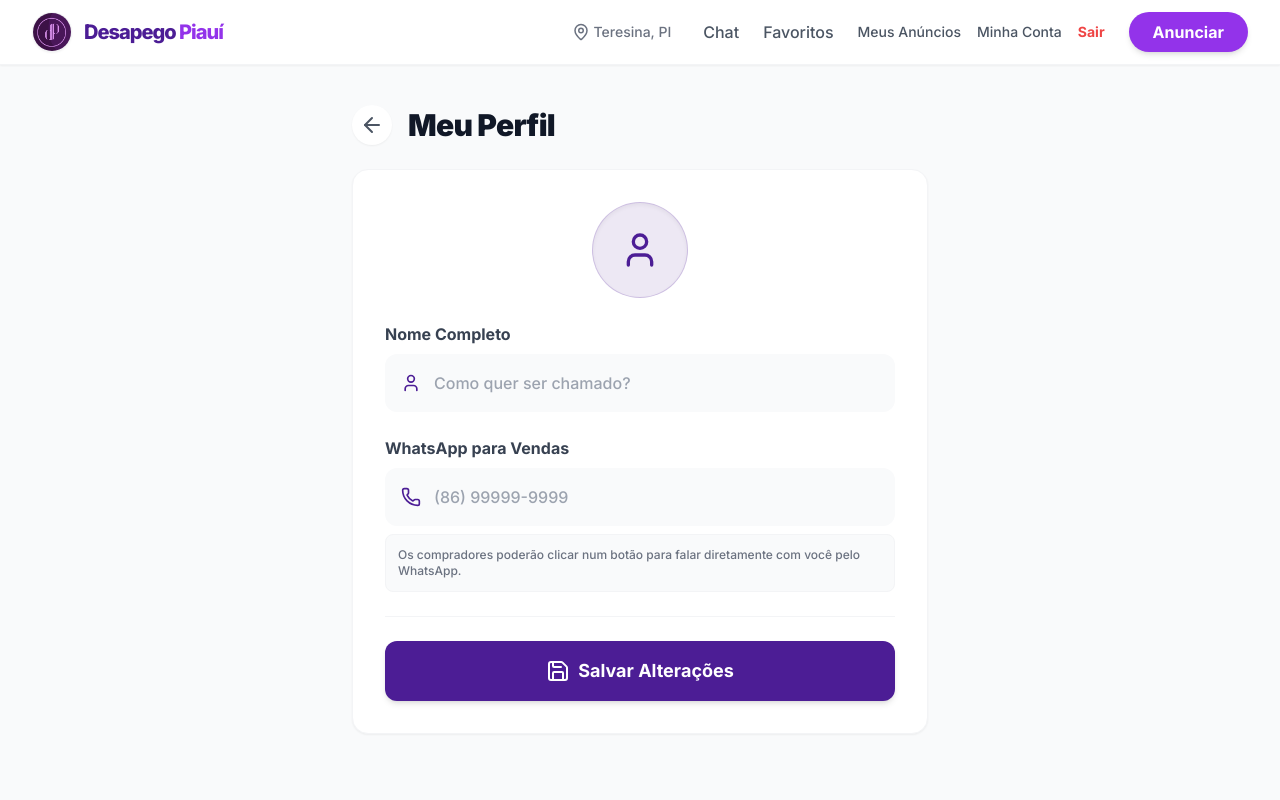
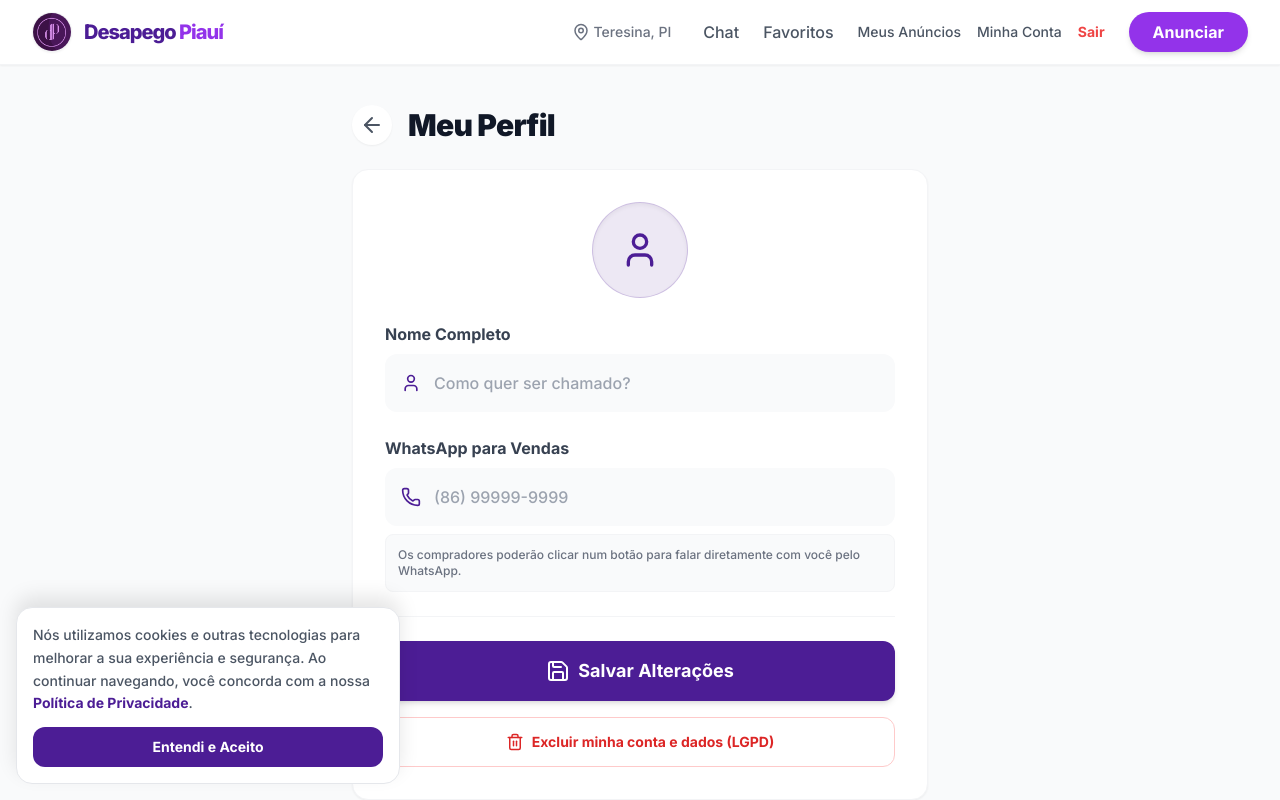
Before and after one commit to junior007x9/desapego-piaui, a Next.js app: page /perfil in a window 1280 px wide. Shown: the top 800 px of the page. Built offline with nearby package versions, Linux system fonts and the light colour scheme; no server answers; the database is empty; sample sign-in values are in the browser's storage.

Commit message:
feat: implementa banner de cookies LGPD e atualiza layout

```diff
--- a/app/layout.tsx
+++ b/app/layout.tsx
@@ -4,6 +4,7 @@ import { Inter } from 'next/font/google'
 import Navbar from '@/components/Navbar'
 import BottomNav from '@/components/BottomNav'
 import Footer from '@/components/Footer'
+import CookieBanner from '@/components/CookieBanner' // IMPORTAÇÃO DO BANNER LGPD AQUI
 
 const inter = Inter({ subsets: ['latin'] })
 
@@ -41,6 +42,9 @@ export default function RootLayout({
         </div>
 
         <BottomNav />
+
+        {/* COMPONENTE DO BANNER RENDERIZADO AQUI */}
+        <CookieBanner />
       </body>
     </html>
   )
--- a/app/perfil/page.tsx
+++ b/app/perfil/page.tsx
@@ -1,19 +1,19 @@
 'use client'
 import { useEffect, useState } from 'react'
 import { auth, db } from '@/lib/firebase'
-import { onAuthStateChanged } from 'firebase/auth'
-import { doc, getDoc, setDoc, serverTimestamp } from 'firebase/firestore'
+import { onAuthStateChanged, deleteUser } from 'firebase/auth'
+import { doc, getDoc, setDoc, serverTimestamp, deleteDoc } from 'firebase/firestore'
 import { useRouter } from 'next/navigation'
-import { User, Phone, Save, Loader2, ArrowLeft } from 'lucide-react'
+import { User, Phone, Save, Loader2, ArrowLeft, Trash2 } from 'lucide-react'
 import Link from 'next/link'
 
 export default function PerfilPage() {
   const router = useRouter()
   const [loading, setLoading] = useState(true)
   const [saving, setSaving] = useState(false)
+  const [deleting, setDeleting] = useState(false)
   const [userAuth, setUserAuth] = useState<any>(null)
 
-  // Campos do formulário
   const [nome, setNome] = useState('')
   const [telefone, setTelefone] = useState('')
 
@@ -26,7 +26,6 @@ export default function PerfilPage() {
       setUserAuth(user)
 
       try {
-        // Busca os dados do utilizador no Firestore
         const userDoc = await getDoc(doc(db, 'users', user.uid))
         if (userDoc.exists()) {
           const dados = userDoc.data()
@@ -48,16 +47,14 @@ export default function PerfilPage() {
     setSaving(true)
 
     try {
-      // Limpa a formatação do telefone (deixa só números)
       const telLimpo = telefone.replace(/\D/g, '')
 
-      // Guarda ou atualiza o documento do utilizador no Firestore
       await setDoc(doc(db, 'users', userAuth.uid), {
         nome: nome,
         telefone: telLimpo,
         email: userAuth.email,
         atualizadoEm: serverTimestamp()
-      }, { merge: true }) // merge: true garante que não apaga outros dados se existirem
+      }, { merge: true })
 
       alert("Perfil atualizado com sucesso!")
       router.push('/meus-anuncios')
@@ -69,7 +66,33 @@ export default function PerfilPage() {
     }
   }
 
-  // Máscara simples para telefone: (86) 99999-9999
+  // LGPD: FUNÇÃO PARA EXCLUIR CONTA DEFINITIVAMENTE
+  const handleDeleteAccount = async () => {
+    const confirmacao = window.confirm("ATENÇÃO (LGPD): Tem certeza de que deseja excluir sua conta? Todos os seus dados pessoais, perfil e anúncios vinculados serão permanentemente apagados e não poderão ser recuperados.")
+
+    if (!confirmacao) return;
+
+    setDeleting(true)
+    try {
+      // 1. Apaga os dados do usuário no Firestore
+      await deleteDoc(doc(db, 'users', userAuth.uid));
+
+      // 2. Apaga a conta de Autenticação do Firebase
+      await deleteUser(userAuth);
+
+      alert("Sua conta e dados foram excluídos com sucesso em conformidade com a LGPD.");
+      router.push('/');
+    } catch (error: any) {
+      console.error("Erro ao excluir conta:", error)
+      if (error.code === 'auth/requires-recent-login') {
+        alert("Por questões de segurança, faça logout e login novamente antes de excluir sua conta.");
+      } else {
+        alert("Ocorreu um erro ao tentar excluir a sua conta.");
+      }
+      setDeleting(false)
+    }
+  }
+
   const handleTelefoneChange = (e: React.ChangeEvent<HTMLInputElement>) => {
     let valor = e.target.value.replace(/\D/g, '')
     if (valor.length <= 11) {
@@ -82,7 +105,6 @@ export default function PerfilPage() {
   if (loading) return <div className="min-h-screen flex items-center justify-center"><Loader2 className="animate-spin text-primary" size={40} /></div>
 
   return (
-    // pb-28 no mobile para o BottomNav não tampar o botão
     <div className="bg-gray-50 min-h-screen py-6 md:py-10 px-4 pb-28 md:pb-10">
       <div className="max-w-xl mx-auto">
         <div className="mb-6 flex items-center gap-4">
@@ -133,14 +155,25 @@ export default function PerfilPage() {
             </p>
           </div>
 
-          <div className="pt-6 border-t border-gray-100">
+          <div className="pt-6 border-t border-gray-100 space-y-4">
             <button
               type="submit"
-              disabled={saving}
+              disabled={saving || deleting}
               className="w-full bg-primary hover:bg-primary-dark text-white font-bold py-4 rounded-xl shadow-md transition-all flex justify-center items-center gap-2 disabled:opacity-50 text-lg transform hover:-translate-y-0.5"
             >
               {saving ? <Loader2 className="animate-spin" /> : <Save />}
               Salvar Alterações
+            </button>
+
+            {/* BOTÃO LGPD EXCLUIR CONTA */}
+            <button
+              type="button"
+              onClick={handleDeleteAccount}
+              disabled={saving || deleting}
+              className="w-full bg-white border border-red-200 hover:bg-red-50 text-red-600 font-bold py-3.5 rounded-xl transition-all flex justify-center items-center gap-2 disabled:opacity-50 text-sm"
+            >
+              {deleting ? <Loader2 className="animate-spin" size={18}/> : <Trash2 size={18} />}
+              Excluir minha conta e dados (LGPD)
             </button>
           </div>
         </form>
--- a/app/privacidade/page.tsx
+++ b/app/privacidade/page.tsx
@@ -1,6 +1,6 @@
 'use client'
 import Link from 'next/link'
-import { ArrowLeft, Lock } from 'lucide-react'
+import { ArrowLeft, Lock, CheckCircle } from 'lucide-react'
 
 export default function PrivacidadePage() {
   return (
@@ -10,7 +10,7 @@ export default function PrivacidadePage() {
           <Link href="/" className="p-2 bg-white rounded-full shadow-sm text-gray-600 hover:text-primary transition-colors">
             <ArrowLeft size={24} />
           </Link>
-          <h1 className="text-2xl md:text-3xl font-black text-gray-900 tracking-tight">Privacidade</h1>
+          <h1 className="text-2xl md:text-3xl font-black text-gray-900 tracking-tight">Privacidade & LGPD</h1>
         </div>
 
         <div className="bg-white rounded-[2rem] shadow-sm border border-gray-100 overflow-hidden">
@@ -21,20 +21,23 @@ export default function PrivacidadePage() {
           </div>
 
           <div className="p-6 md:p-8 space-y-6 text-gray-600 leading-relaxed">
-            <h3 className="text-xl font-bold text-gray-900 border-b pb-2">Como usamos as suas informações</h3>
+            <h3 className="text-xl font-bold text-gray-900 border-b pb-2">1. Como usamos as suas informações</h3>
             <p>
-              Respeitamos a sua privacidade. Recolhemos apenas os dados essenciais para o funcionamento do marketplace (como o seu E-mail para o Login e o Telefone para contactos comerciais no WhatsApp).
+              Recolhemos apenas os dados essenciais para o funcionamento do marketplace (como o seu E-mail para o Login e o Telefone para contactos comerciais no WhatsApp). As suas passwords são encriptadas pelo Google Firebase.
             </p>
 
-            <h3 className="text-xl font-bold text-gray-900 border-b pb-2 mt-6">Partilha de Dados</h3>
+            <h3 className="text-xl font-bold text-gray-900 border-b pb-2 mt-6">2. Partilha de Dados</h3>
             <p>
-              <strong>Nós não vendemos os seus dados.</strong> As informações que introduz no seu Perfil Público (Nome e WhatsApp) ficam visíveis apenas para facilitar as negociações com os compradores interessados.
+              <strong>Nós não vendemos os seus dados.</strong> As informações que introduz no seu Perfil Público (Nome e WhatsApp) ficam visíveis apenas para facilitar as negociações com os compradores.
             </p>
 
-            <h3 className="text-xl font-bold text-gray-900 border-b pb-2 mt-6">Segurança do Chat</h3>
-            <p>
-              As mensagens trocadas no nosso Chat Interno são armazenadas de forma segura nas nossas bases de dados (Firebase). Elas são utilizadas exclusivamente para viabilizar as suas negociações e podem ser acedidas pelos administradores apenas em casos de denúncias de fraudes.
-            </p>
+            <h3 className="text-xl font-bold text-gray-900 border-b pb-2 mt-6">3. Conformidade com a LGPD</h3>
+            <p>Em conformidade com a Lei Geral de Proteção de Dados (Lei nº 13.709/2018), você possui os seguintes direitos:</p>
+            <ul className="space-y-3 mt-4">
+              <li className="flex gap-3"><CheckCircle className="text-primary shrink-0" size={20}/> <strong>Acesso e Correção:</strong> Você pode alterar os seus dados a qualquer momento no menu "Meu Perfil".</li>
+              <li className="flex gap-3"><CheckCircle className="text-primary shrink-0" size={20}/> <strong>Direito ao Esquecimento (Exclusão):</strong> Você pode apagar a sua conta e todos os seus dados permanentemente através da opção "Excluir Conta" no seu perfil.</li>
+              <li className="flex gap-3"><CheckCircle className="text-primary shrink-0" size={20}/> <strong>Revogação de Consentimento:</strong> Você pode gerir o uso de Cookies limpando os dados do seu navegador.</li>
+            </ul>
           </div>
         </div>
       </div>
--- /dev/null
+++ b/components/CookieBanner.tsx
@@ -0,0 +1,41 @@
+'use client'
+import { useState, useEffect } from 'react'
+import Link from 'next/link'
+
+export default function CookieBanner() {
+  const [showBanner, setShowBanner] = useState(false)
+
+  useEffect(() => {
+    // Verifica se o usuário já aceitou antes
+    const consent = localStorage.getItem('lgpd_cookie_consent')
+    if (!consent) {
+      setShowBanner(true)
+    }
+  }, [])
+
+  const handleAccept = () => {
+    localStorage.setItem('lgpd_cookie_consent', 'true')
+    setShowBanner(false)
+  }
+
+  if (!showBanner) return null
+
+  return (
+    <div className="fixed bottom-0 left-0 right-0 bg-white p-4 shadow-[0_-10px_20px_rgba(0,0,0,0.1)] border-t border-gray-200 z-[99] pb-[80px] md:pb-4 md:bottom-4 md:left-4 md:right-auto md:w-96 md:rounded-2xl md:border">
+      <div className="flex flex-col gap-3">
+        <p className="text-sm text-gray-600 font-medium leading-relaxed">
+          Nós utilizamos cookies e outras tecnologias para melhorar a sua experiência e segurança. Ao continuar navegando, você concorda com a nossa{' '}
+          <Link href="/privacidade" className="text-primary font-bold hover:underline">
+            Política de Privacidade
+          </Link>.
+        </p>
+        <button
+          onClick={handleAccept}
+          className="bg-primary hover:bg-primary-dark text-white font-bold py-2.5 px-4 rounded-xl w-full transition-colors text-sm"
+        >
+          Entendi e Aceito
+        </button>
+      </div>
+    </div>
+  )
+}
```
